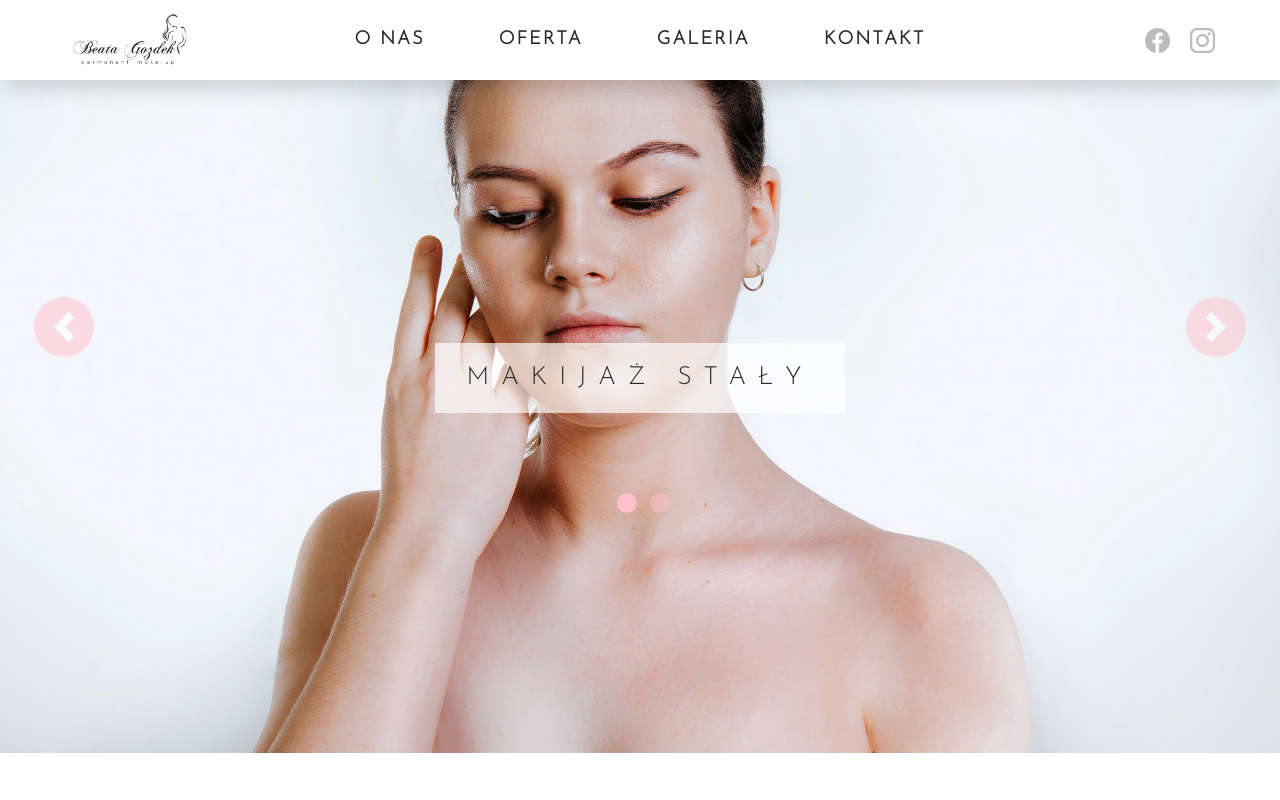
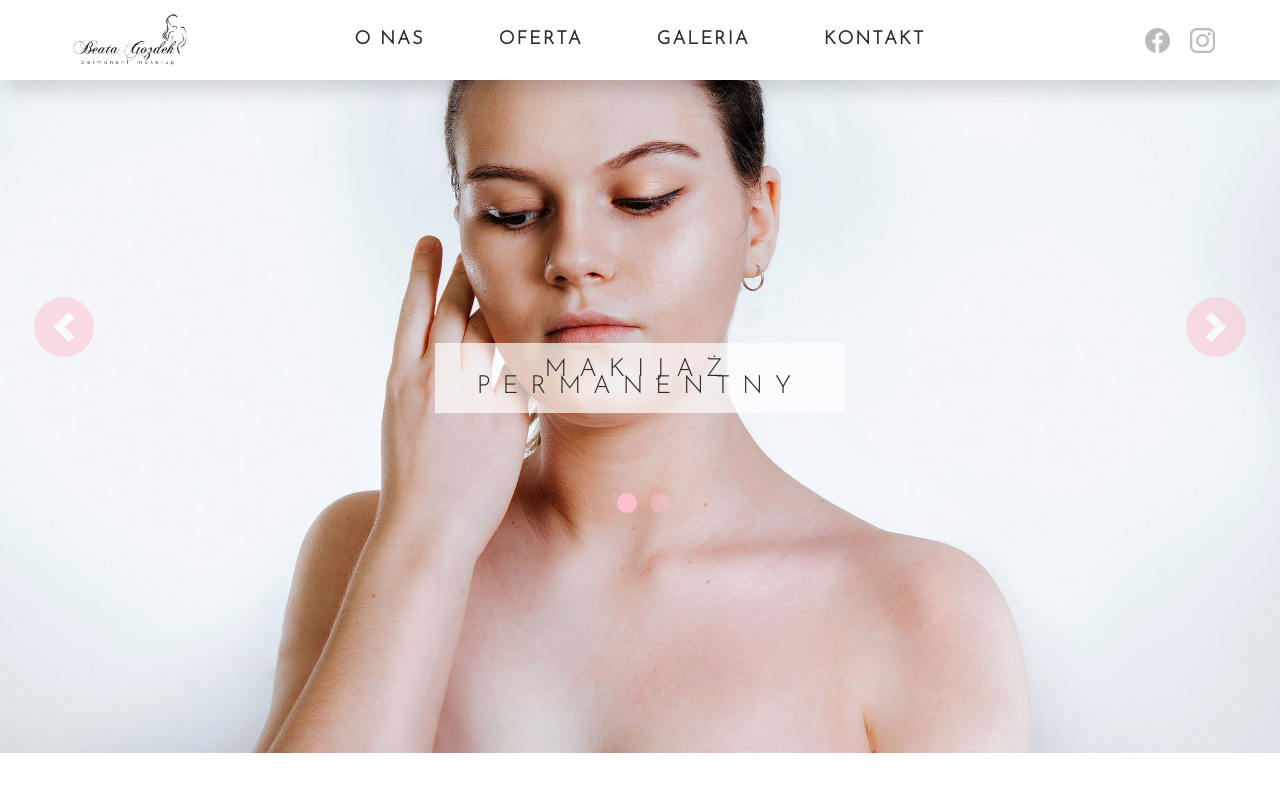
Before and after one commit to KrzysztofRajmund/mu-beauty-salon, a React (Create React App) app: page / in a window 1280 px wide. Both pictures are taken after a click on the item 627 px from the left and 500 px from the top of the page. Shown: the top 800 px of the page. Built offline with nearby package versions, Linux system fonts and the light colour scheme.

Commit message:
slight changes

```diff
--- a/src/components/HomeJumbotron/HomeJumbotron.tsx
+++ b/src/components/HomeJumbotron/HomeJumbotron.tsx
@@ -15,7 +15,7 @@ const HomeJumbotron: React.FC = () => {
                         alt="First slide"
                     />
                     <Carousel.Caption>
-                        <h1>Makijaż stały</h1>
+                        <h1>Makijaż permanentny</h1>
                     </Carousel.Caption>
                 </Carousel.Item>
                 <Carousel.Item>
--- a/src/styles/_homejumbotron.scss
+++ b/src/styles/_homejumbotron.scss
@@ -18,6 +18,7 @@
       h1 {
         margin: 0;
         letter-spacing: 1.2rem;
+        line-height: 1.7rem;
         font-family: $familyFontsSecondary;
       }
     }
--- a/src/styles/main.css
+++ b/src/styles/main.css
@@ -157,6 +157,7 @@
 .carousel .carousel-item .carousel-caption h1 {
   margin: 0;
   letter-spacing: 1.2rem;
+  line-height: 1.7rem;
   font-family: "Josefin Sans", sans-serif;
 }
 
```
Also changed, not shown: 1 other file (tests, documents, lock files or other folders).
